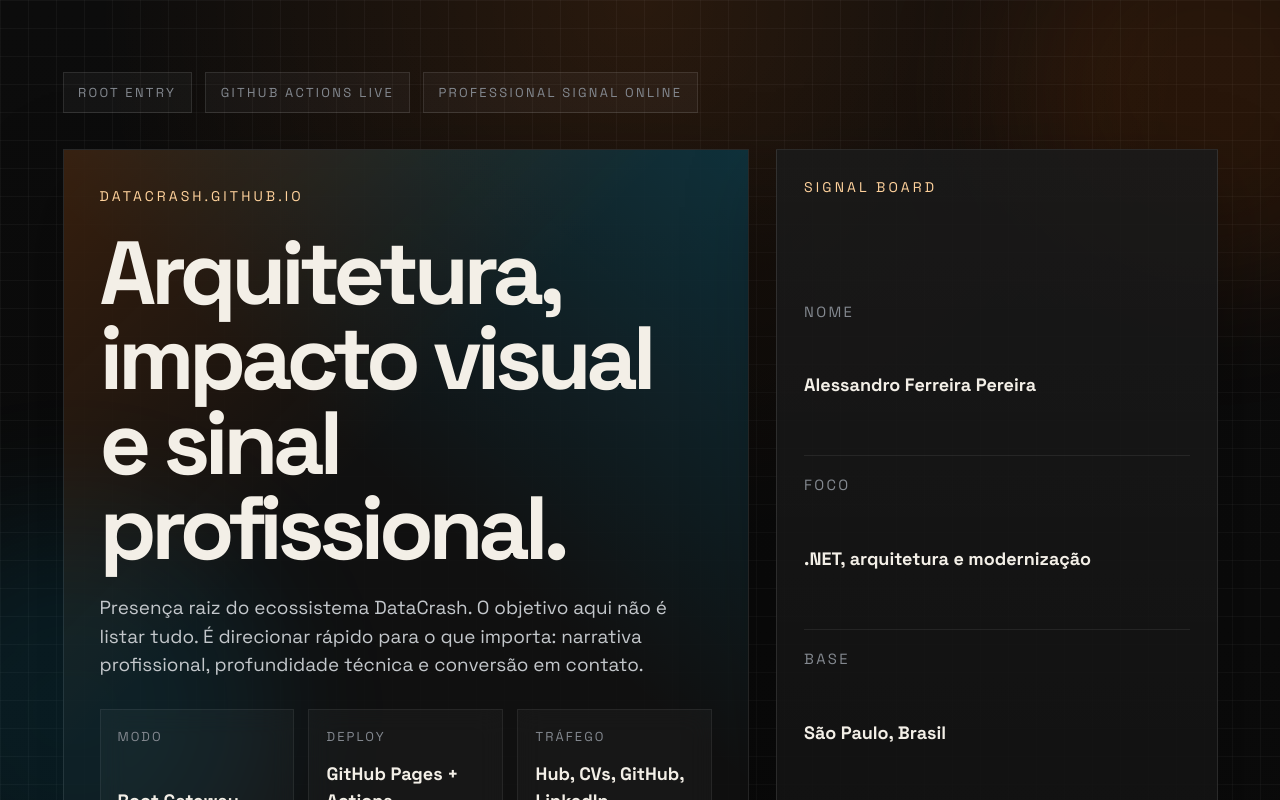
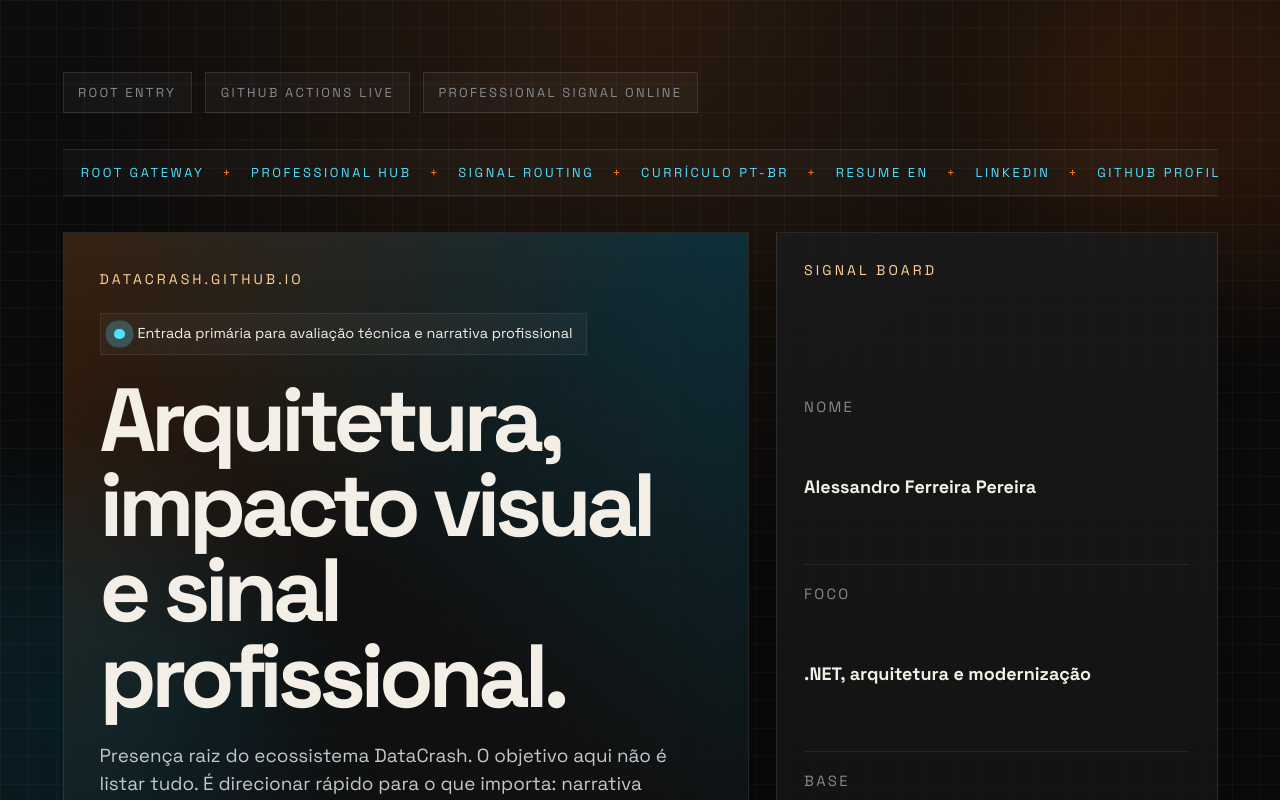
Before and after one commit to DataCrash/datacrash.github.io, a React (Vite) app: page / in a window 1280 px wide. Shown: the top 800 px of the page. Built offline with nearby package versions, Linux system fonts and the light colour scheme.

Commit message:
feat: add transmission band to root landing

```diff
--- a/src/App.css
+++ b/src/App.css
@@ -10,6 +10,35 @@
   display: flex;
   flex-wrap: wrap;
   gap: 0.75rem;
+}
+
+.transmission-band {
+  overflow: hidden;
+  border-block: 1px solid var(--border);
+  background: rgba(255, 255, 255, 0.025);
+}
+
+.transmission-track {
+  display: flex;
+  gap: 1rem;
+  width: max-content;
+  padding: 0.7rem 0;
+  text-transform: uppercase;
+  letter-spacing: 0.2em;
+  font-size: 0.72rem;
+  color: var(--accent-cool);
+  animation: drift-strip 24s linear infinite;
+}
+
+.transmission-track span {
+  display: inline-flex;
+  align-items: center;
+  gap: 1rem;
+}
+
+.transmission-track span::after {
+  content: "+";
+  color: var(--accent-warm);
 }
 
 .topbar span,
@@ -79,6 +108,27 @@
   z-index: 1;
   display: grid;
   gap: 1.3rem;
+}
+
+.hero-alert {
+  display: inline-flex;
+  align-items: center;
+  gap: 0.7rem;
+  width: fit-content;
+  padding: 0.5rem 0.75rem;
+  border: 1px solid var(--border-soft);
+  background: rgba(255, 255, 255, 0.04);
+  font-size: 0.8rem;
+  color: var(--text-h);
+}
+
+.hero-ping {
+  width: 0.6rem;
+  height: 0.6rem;
+  border-radius: 999px;
+  background: var(--accent-cool);
+  box-shadow: 0 0 0 0 rgba(79, 225, 255, 0.65);
+  animation: signal-pulse 1.8s infinite;
 }
 
 .hero-copy::before {
@@ -264,6 +314,30 @@
   justify-content: space-between;
 }
 
+@keyframes drift-strip {
+  from {
+    transform: translateX(0);
+  }
+
+  to {
+    transform: translateX(-25%);
+  }
+}
+
+@keyframes signal-pulse {
+  0% {
+    box-shadow: 0 0 0 0 rgba(79, 225, 255, 0.65);
+  }
+
+  70% {
+    box-shadow: 0 0 0 14px rgba(79, 225, 255, 0);
+  }
+
+  100% {
+    box-shadow: 0 0 0 0 rgba(79, 225, 255, 0);
+  }
+}
+
 @media (max-width: 980px) {
   .hero-grid,
   .manifesto,
@@ -281,6 +355,10 @@
 @media (max-width: 720px) {
   .shell {
     padding: 1rem 0.9rem 2rem;
+  }
+
+  .transmission-track {
+    animation-duration: 18s;
   }
 
   .hero-copy {
--- a/src/App.tsx
+++ b/src/App.tsx
@@ -9,10 +9,33 @@ function App() {
         <span>Professional Signal Online</span>
       </section>
 
+      <section className="transmission-band" aria-label="Transmissão ativa">
+        <div className="transmission-track">
+          <span>datacrash</span>
+          <span>root gateway</span>
+          <span>professional hub</span>
+          <span>signal routing</span>
+          <span>currículo pt-br</span>
+          <span>resume en</span>
+          <span>linkedin</span>
+          <span>github profile</span>
+          <span>datacrash</span>
+          <span>root gateway</span>
+          <span>professional hub</span>
+          <span>signal routing</span>
+        </div>
+      </section>
+
       <section className="hero-grid">
         <div className="hero-copy">
           <div className="hero-stack">
             <p className="eyebrow">datacrash.github.io</p>
+            <div className="hero-alert">
+              <span className="hero-ping" aria-hidden="true" />
+              <span>
+                Entrada primária para avaliação técnica e narrativa profissional
+              </span>
+            </div>
             <h1>Arquitetura, impacto visual e sinal profissional.</h1>
             <p className="lede">
               Presença raiz do ecossistema DataCrash. O objetivo aqui não é
```
